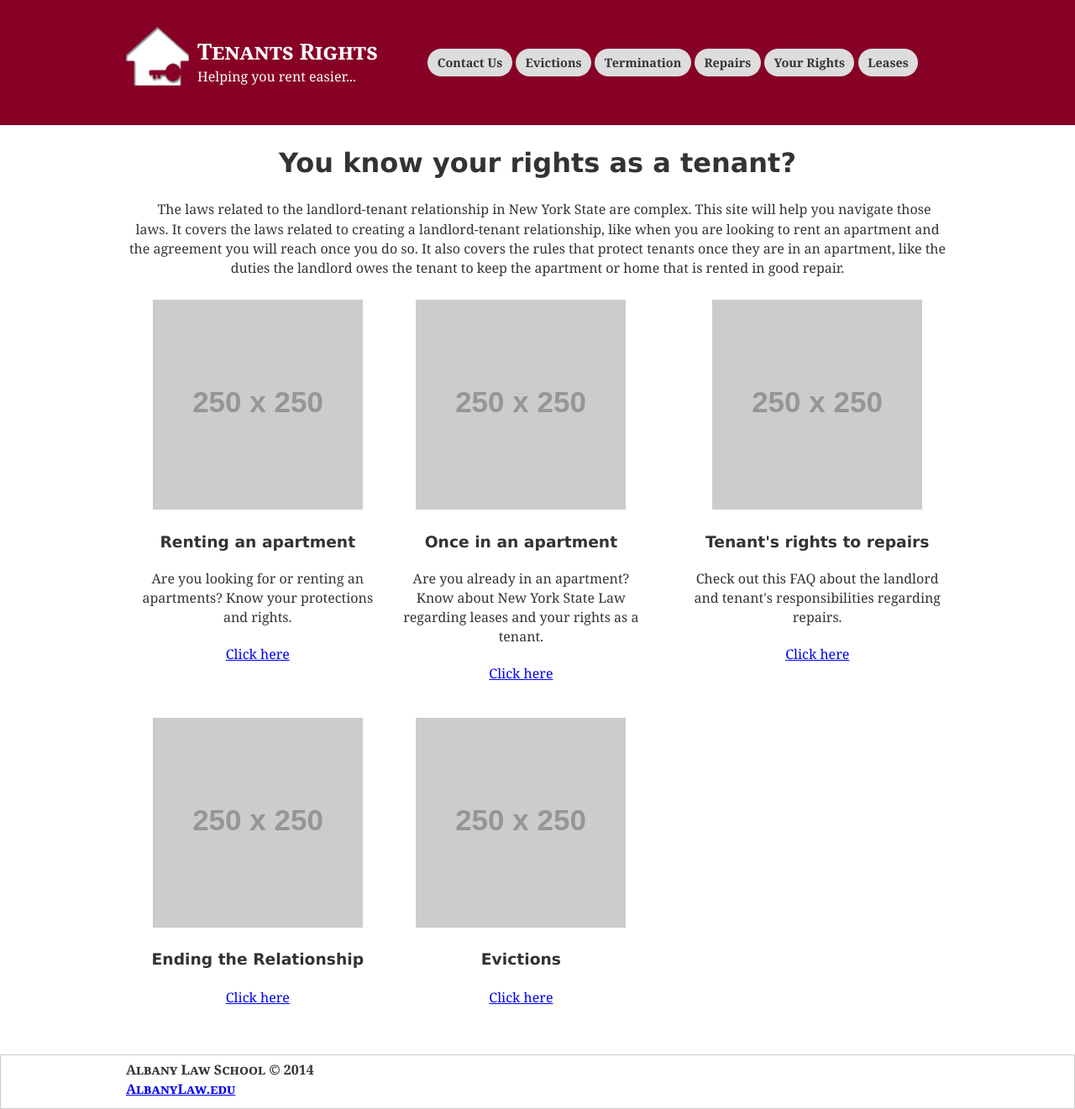
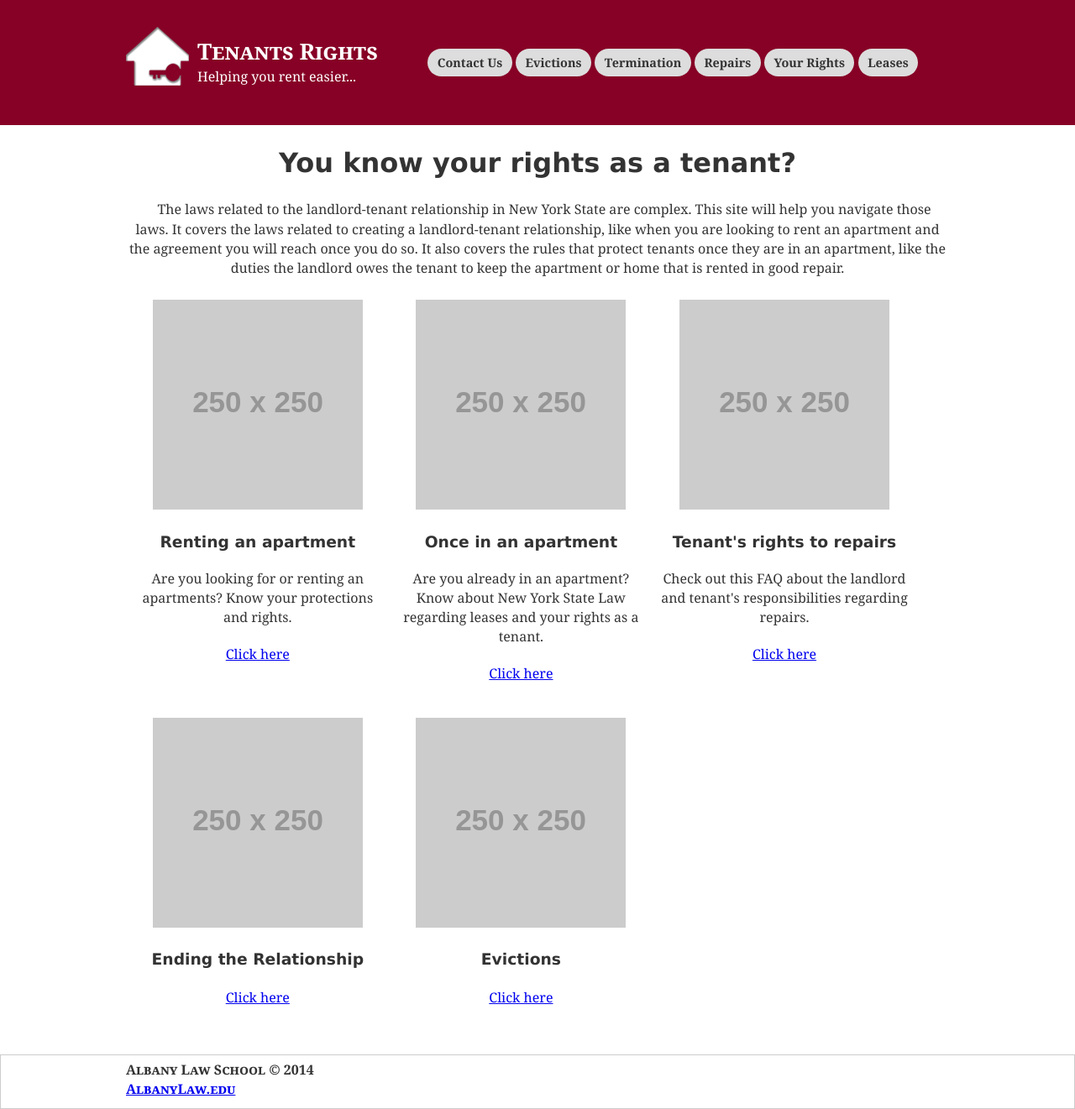
Before and after one commit to iinf362/team5, a Jekyll site: the page built from index.html, in a window 1280 px wide. Shown: the whole page at 84% size. Built offline with Jekyll 4.4.1, drawn with Linux system fonts in a browser that asks for light colours.

Commit message:
Update style.css

```diff
--- a/css/style.css
+++ b/css/style.css
@@ -294,11 +294,6 @@ p.welcome-text{
 	padding: 5px;
 }
 
-
-.col-30:last-child{
-	float: right;
-}
-
 .section-title, p.section-description{
 	text-align: center;
 	text-indent: 0;
```
